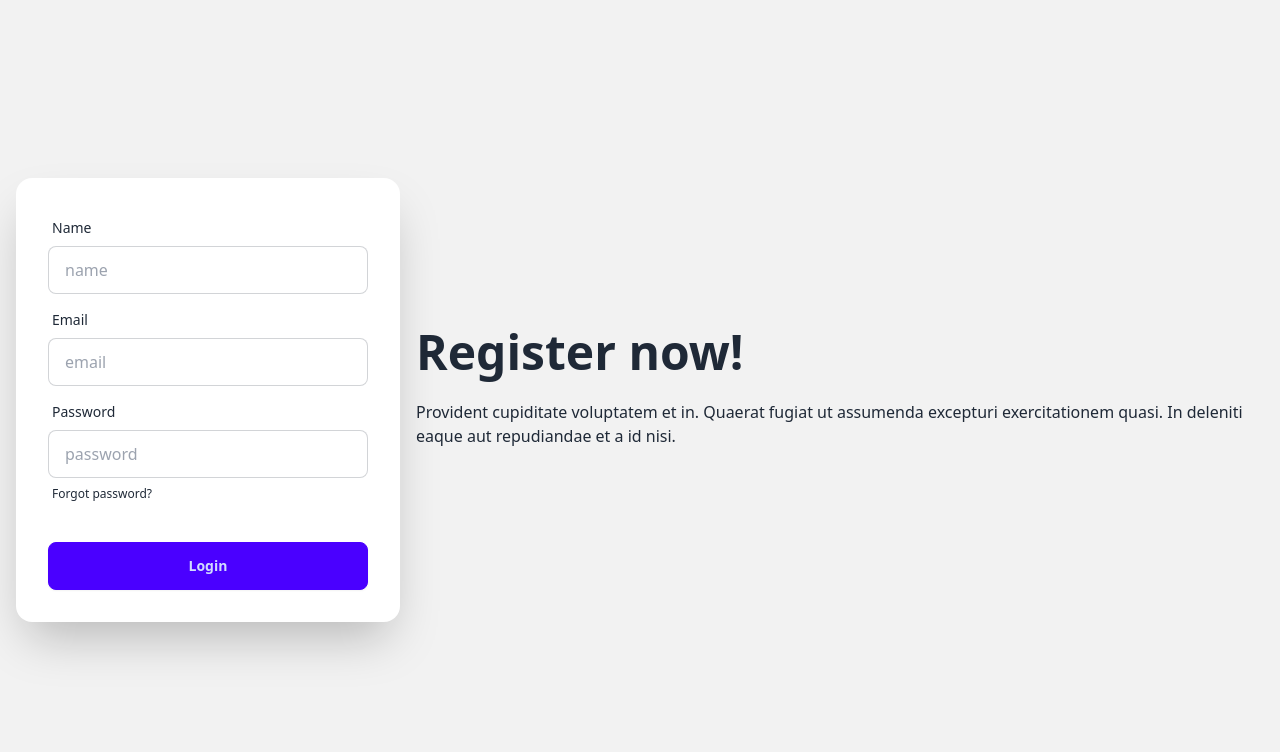
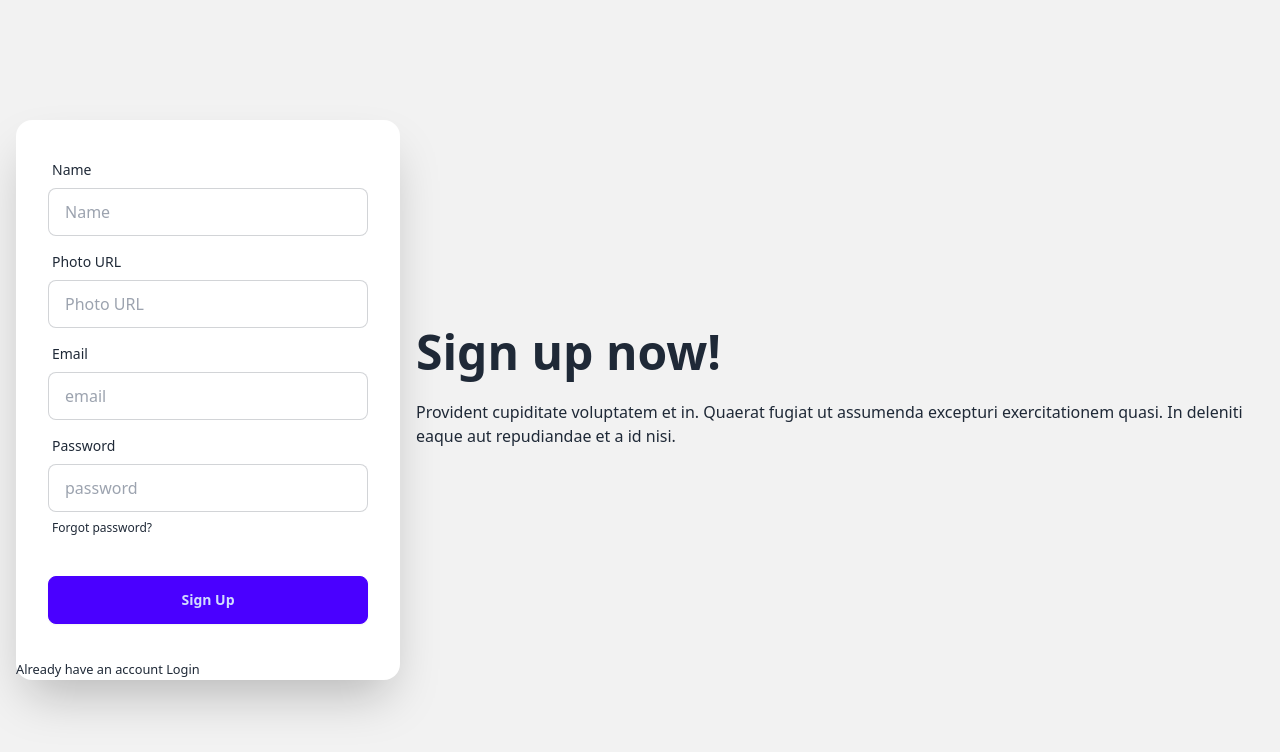
Before and after one commit to ahasan-ullah/Bistro-Boss-Client, a React app: page /register in a window 1280 px wide. Shown: the top 752 px of the page. Built offline with nearby package versions, Linux system fonts and the light colour scheme; no server answers; the HTML template or start-up script is replaced by a standard one.

Commit message:
register page functionality added

```diff
--- a/package.json
+++ b/package.json
@@ -21,6 +21,7 @@
     "react-router-dom": "^7.1.1",
     "react-simple-captcha": "^9.3.1",
     "react-tabs": "^6.1.0",
+    "sweetalert2": "^11.15.10",
     "swiper": "^11.2.1"
   },
   "devDependencies": {
--- a/src/Providers/AuthProvider.jsx
+++ b/src/Providers/AuthProvider.jsx
@@ -1,6 +1,6 @@
 import { createContext, useEffect, useState } from "react";
-import { createUserWithEmailAndPassword, getAuth, onAuthStateChanged, signInWithEmailAndPassword, signOut } from "firebase/auth";
-import {app} from "..//firebase/firebase.config"
+import { createUserWithEmailAndPassword, getAuth, onAuthStateChanged, signInWithEmailAndPassword, signOut, updateProfile } from "firebase/auth";
+import {app} from "../firebase/firebase.config"
 
 export const authContext=createContext(null);
 const auth=getAuth(app);
@@ -18,6 +18,12 @@ const AuthProvider = ({children}) => {
     setLoading(true);
     return signInWithEmailAndPassword(auth,email,pass)
   }
+
+  const updateUserProfile = (name, photo) => {
+    return updateProfile(auth.currentUser, {
+        displayName: name, photoURL: photo
+    });
+}
 
   const logout=()=>{
     setLoading(false);
@@ -40,7 +46,8 @@ const AuthProvider = ({children}) => {
     loading,
     createUser,
     login,
-    logout
+    logout,
+    updateUserProfile
   }
   return (
     <authContext.Provider value={authInfo}>{
--- a/src/Register/Register.jsx
+++ b/src/Register/Register.jsx
@@ -1,70 +1,134 @@
+import { useContext } from "react";
+import { Helmet } from "react-helmet-async";
 import { useForm } from "react-hook-form";
+import { authContext } from "../Providers/AuthProvider";
+import { Link, useNavigate } from "react-router-dom";
+import Swal from "sweetalert2";
 
 const Register = () => {
   const {
     register,
     handleSubmit,
-    watch,
+    reset,
     formState: { errors },
   } = useForm();
+  const { createUser, updateUserProfile } = useContext(authContext);
+  const navigate = useNavigate();
 
-  const onSubmit=data=>{
+  const onSubmit = (data) => {
     console.log(data);
-  }
-
-
+    createUser(data.email, data.password).then((result) => {
+      const loggedUser = result.user;
+      updateUserProfile(data.name, data.photoURL)
+        .then(() => {
+          console.log("user profile info updated");
+          reset();
+          Swal.fire({
+            position: "top-end",
+            icon: "success",
+            title: "User created successfully.",
+            showConfirmButton: false,
+            timer: 1500,
+          });
+          navigate("/");
+        })
+        .catch((error) => console.log(error));
+    });
+  };
 
   return (
-    <div className="hero bg-base-200 min-h-screen">
+    <>
+      <Helmet>
+        <title>Bistro Boss | Sign Up</title>
+      </Helmet>
+      <div className="hero min-h-screen bg-base-200">
         <div className="hero-content flex-col lg:flex-row-reverse">
           <div className="text-center lg:text-left">
-          <h1 className="text-5xl font-bold">Register now!</h1>
+            <h1 className="text-5xl font-bold">Sign up now!</h1>
             <p className="py-6">
               Provident cupiditate voluptatem et in. Quaerat fugiat ut assumenda
-            excepturi exercitationem quasi. In deleniti eaque aut repudiandae et
-            a id nisi.
+              excepturi exercitationem quasi. In deleniti eaque aut repudiandae
+              et a id nisi.
             </p>
           </div>
-        <div className="card bg-base-100 w-full max-w-sm shrink-0 shadow-2xl">
+          <div className="card flex-shrink-0 w-full max-w-sm shadow-2xl bg-base-100">
             <form onSubmit={handleSubmit(onSubmit)} className="card-body">
               <div className="form-control">
                 <label className="label">
                   <span className="label-text">Name</span>
                 </label>
                 <input
-                {...register("name",{required:true})}
                   type="text"
+                  {...register("name", { required: true })}
                   name="name"
-                placeholder="name"
+                  placeholder="Name"
                   className="input input-bordered"
                 />
-              {errors.name && <span className="text-red-500 text-xs mt-4">Name is required</span>}
+                {errors.name && (
+                  <span className="text-red-600">Name is required</span>
+                )}
+              </div>
+              <div className="form-control">
+                <label className="label">
+                  <span className="label-text">Photo URL</span>
+                </label>
+                <input
+                  type="text"
+                  {...register("photoURL", { required: true })}
+                  placeholder="Photo URL"
+                  className="input input-bordered"
+                />
+                {errors.photoURL && (
+                  <span className="text-red-600">Photo URL is required</span>
+                )}
               </div>
               <div className="form-control">
                 <label className="label">
                   <span className="label-text">Email</span>
                 </label>
                 <input
-                {...register("email",{required:true})}
                   type="email"
+                  {...register("email", { required: true })}
                   name="email"
                   placeholder="email"
                   className="input input-bordered"
                 />
-              {errors.email && <span className="text-red-500 text-xs mt-4">Email is required</span>}
+                {errors.email && (
+                  <span className="text-red-600">Email is required</span>
+                )}
               </div>
               <div className="form-control">
                 <label className="label">
                   <span className="label-text">Password</span>
                 </label>
                 <input
-                {...register("password",{required:true, minLength:6, maxLength: 20})}
                   type="password"
-                name="password"
+                  {...register("password", {
+                    required: true,
+                    minLength: 6,
+                    maxLength: 20,
+                    pattern: /(?=.*[A-Z])(?=.*[!@#$&*])(?=.*[0-9])(?=.*[a-z])/,
+                  })}
                   placeholder="password"
                   className="input input-bordered"
                 />
-              {errors.password?.type==='required' && <span className="text-red-500 text-xs mt-4">Password is required</span>}
+                {errors.password?.type === "required" && (
+                  <p className="text-red-600">Password is required</p>
+                )}
+                {errors.password?.type === "minLength" && (
+                  <p className="text-red-600">Password must be 6 characters</p>
+                )}
+                {errors.password?.type === "maxLength" && (
+                  <p className="text-red-600">
+                    Password must be less than 20 characters
+                  </p>
+                )}
+                {errors.password?.type === "pattern" && (
+                  <p className="text-red-600">
+                    Password must have one Uppercase one lower case, one number
+                    and one special character.
+                  </p>
+                )}
                 <label className="label">
                   <a href="#" className="label-text-alt link link-hover">
                     Forgot password?
@@ -72,12 +136,22 @@ const Register = () => {
                 </label>
               </div>
               <div className="form-control mt-6">
-              <button className="btn btn-primary">Login</button>
+                <input
+                  className="btn btn-primary"
+                  type="submit"
+                  value="Sign Up"
+                />
               </div>
             </form>
+            <p>
+              <small>
+                Already have an account <Link to="/login">Login</Link>
+              </small>
+            </p>
           </div>
         </div>
       </div>
+    </>
   );
 };
 
--- a/src/pages/Shared/Navbar.jsx
+++ b/src/pages/Shared/Navbar.jsx
@@ -1,20 +1,37 @@
+import { useContext } from "react";
 import { Link } from "react-router-dom";
+import { authContext } from "../../Providers/AuthProvider";
 
 const Navbar = () => {
+  const { user,logout } = useContext(authContext);
+  const handleLogout=()=>{
+    logout()
+    .then(()=>{})
+    .catch(err=>console.log(err));
+  }
   const navOptions = (
     <>
       <li>
-        <Link to={'/'}>Home</Link>
+        <Link to={"/"}>Home</Link>
       </li>
       <li>
-        <Link to={'menu'}>Our Menu</Link>
+        <Link to={"menu"}>Our Menu</Link>
       </li>
       <li>
-      <Link to={'order/salad'}>Order</Link>
+        <Link to={"order/salad"}>Order</Link>
       </li>
-      <li>
-      <Link to={'login'}>Login</Link>
-      </li>
+
+      {user ? (
+        <>
+          <button onClick={handleLogout} className="btn btn-ghost">Button</button>
+        </>
+      ) : (
+        <>
+          <li>
+            <Link to={"login"}>Login</Link>
+          </li>
+        </>
+      )}
     </>
   );
   return (
```
Also changed, not shown: 1 other file (tests, documents, lock files or other folders). Lines whose indentation alone changed are shown as unchanged.
